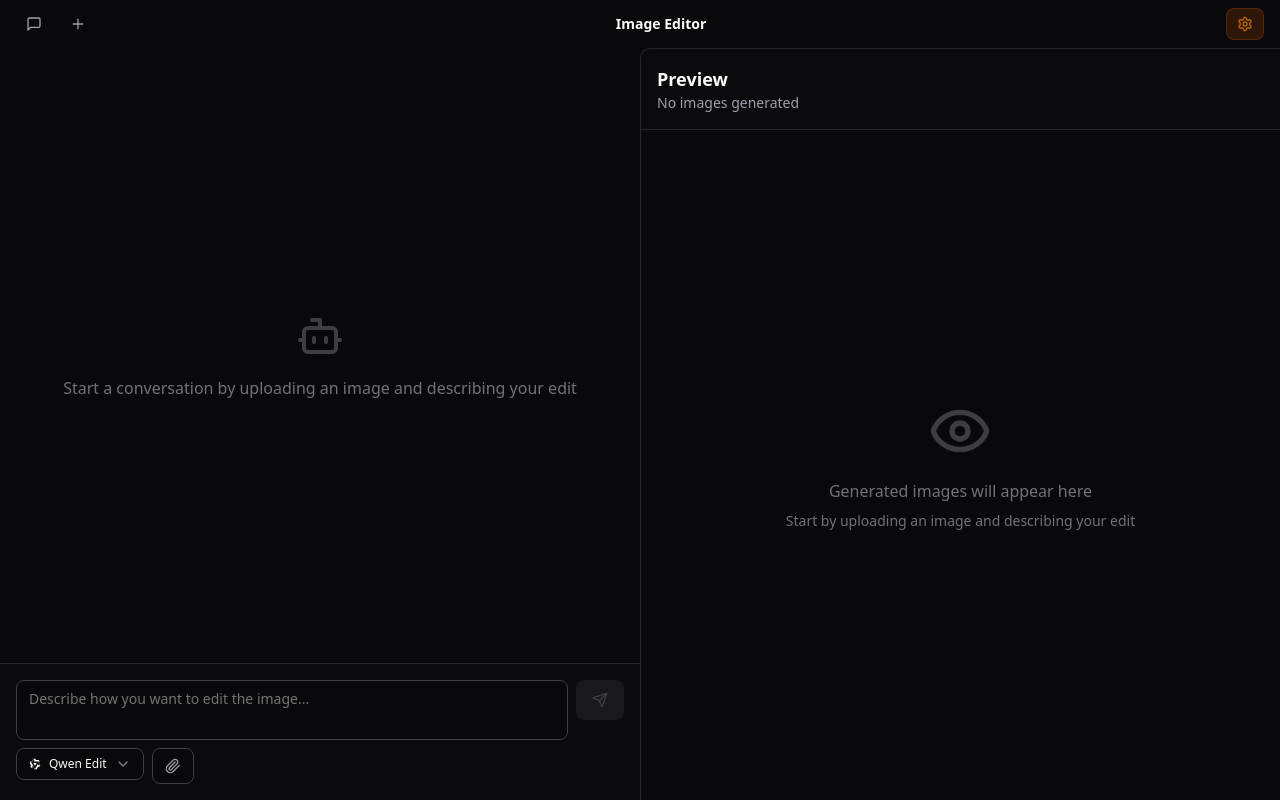
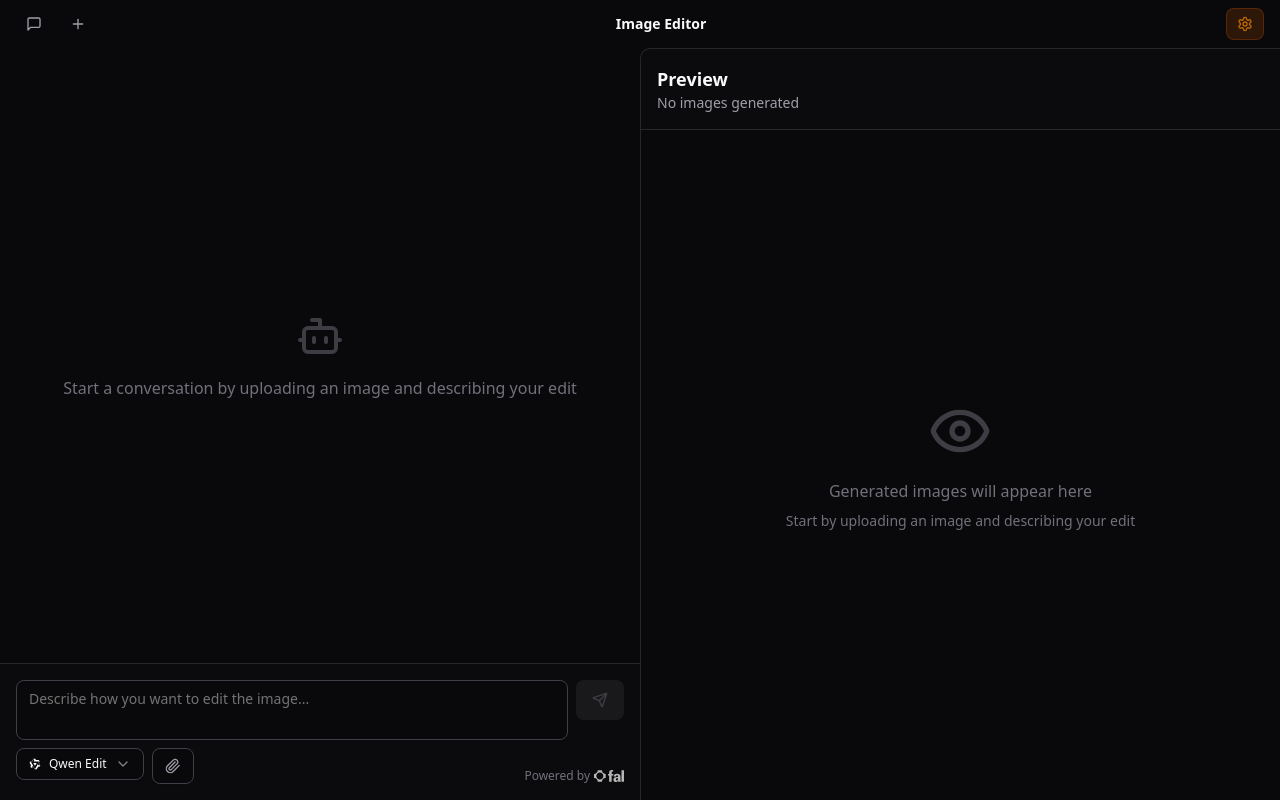
Before and after one commit to rossman22590/v0-for-images, a Next.js app: page / in a window 1280 px wide. Built offline with nearby package versions, Linux system fonts and the light colour scheme.

Commit message:
feat: add link to fal logo in "Powered by fal" section
Wrap fal logo with link to https://fal.ai with new tab opening.

#VERCEL_SKIP

Co-authored-by: Aykut Kardaş <7966133+aykutkardas@users.noreply.github.com>

```diff
--- a/app/page.tsx
+++ b/app/page.tsx
@@ -89,10 +89,9 @@ export default function ImageEditor() {
 
   const toggleHistory = useCallback(() => {
     if (showHistory) {
-      setIsHistoryAnimating(true)
+      setIsHistoryAnimating(false)
       setTimeout(() => {
         setShowHistory(false)
-        setIsHistoryAnimating(false)
       }, 300)
     } else {
       setShowHistory(true)
@@ -282,6 +281,17 @@ export default function ImageEditor() {
                 <Label htmlFor="fal-key" className="text-sm text-zinc-300">
                   FAL API Key
                 </Label>
+                <p className="text-xs text-zinc-500 mt-1 mb-2">
+                  Get your API key from{" "}
+                  <a
+                    href="https://fal.ai/dashboard/keys"
+                    target="_blank"
+                    rel="noopener noreferrer"
+                    className="text-blue-400 hover:text-blue-300 underline"
+                  >
+                    fal.ai/dashboard/keys
+                  </a>
+                </p>
                 <Input
                   id="fal-key"
                   type="password"
@@ -295,7 +305,7 @@ export default function ImageEditor() {
                 <Button
                   variant="outline"
                   onClick={() => setSettingsDialogOpen(false)}
-                  className="border-zinc-700 text-zinc-300 hover:bg-zinc-800"
+                  className="border-zinc-700 text-zinc-300 hover:bg-zinc-800 bg-zinc-950 hover:text-zinc-50"
                 >
                   Cancel
                 </Button>
@@ -360,7 +370,7 @@ export default function ImageEditor() {
 
       <div className="flex-1 flex">
         <div className="w-1/2 flex flex-col">
-          <div className="flex-1 overflow-y-auto p-4 space-y-4">
+          <div className="flex-1 overflow-y-auto p-4 space-y-4 max-h-[calc(100vh-11rem)]">
             {localMessages.length === 0 ? (
               <div className="flex items-center justify-center h-full">
                 <div className="text-center text-zinc-500">
@@ -374,15 +384,15 @@ export default function ImageEditor() {
                   key={message.id}
                   className={`flex gap-3 ${message.type === "user" ? "justify-start" : "justify-start"}`}
                 >
-                  <div className="w-8 h-8 rounded-full flex items-center justify-center flex-shrink-0 bg-zinc-800">
+                  <div className="w-8 h-8 rounded-full flex items-center justify-center flex-shrink-0 bg-zinc-800 mt-0">
                     {message.type === "user" ? (
                       <User className="w-4 h-4 text-zinc-300" />
                     ) : (
                       <Bot className="w-4 h-4 text-zinc-300" />
                     )}
                   </div>
-                  <div className="flex-1 max-w-[80%]">
-                    <div className="rounded-lg p-3 space-y-2 text-zinc-50">
+                  <div className="max-w-[80%]">
+                    <div className="rounded-lg px-3 pb-3  space-y-2 text-zinc-50">
                       <p className="text-sm">{message.content}</p>
                       {message.image && (
                         <img
@@ -410,9 +420,9 @@ export default function ImageEditor() {
                   <Bot className="w-4 h-4 text-zinc-300" />
                 </div>
                 <div className="flex-1 max-w-[80%]">
-                  <div className="bg-zinc-950 rounded-lg p-3 border border-zinc-700">
+                  <div className="bg-zinc-950 rounded-lg px-3 pb-3 pt-1.5">
                     <div className="flex items-center gap-2">
-                      <div className="animate-spin w-4 h-4 border-2 border-zinc-600 border-t-transparent rounded-full"></div>
+                      <img src="/logos/fal.svg" alt="Loading" className="w-4 h-4 animate-spin" />
                       <span className="text-sm text-zinc-300">Generating image...</span>
                     </div>
                   </div>
@@ -450,7 +460,7 @@ export default function ImageEditor() {
               </Button>
             </div>
 
-            <div className="flex gap-2 mt-2">
+            <div className="flex gap-2 mt-2 relative">
               <div>
                 <Select
                   value={selectedModel}
@@ -520,6 +530,18 @@ export default function ImageEditor() {
                     )}
                   </div>
                 )}
+              </div>
+
+              <div className="absolute bottom-0 right-0 flex items-center gap-1 text-xs text-zinc-500">
+                <span>Powered by</span>
+                <a
+                  href="https://fal.ai"
+                  target="_blank"
+                  rel="noopener noreferrer"
+                  className="hover:opacity-100 transition-opacity"
+                >
+                  <img src="/logos/fal-logo.svg" alt="fal" className="h-3 opacity-70" />
+                </a>
               </div>
             </div>
           </div>
```
Also changed, not shown: public/logos/fal-logo.svg (added), public/logos/fal.svg (added).
